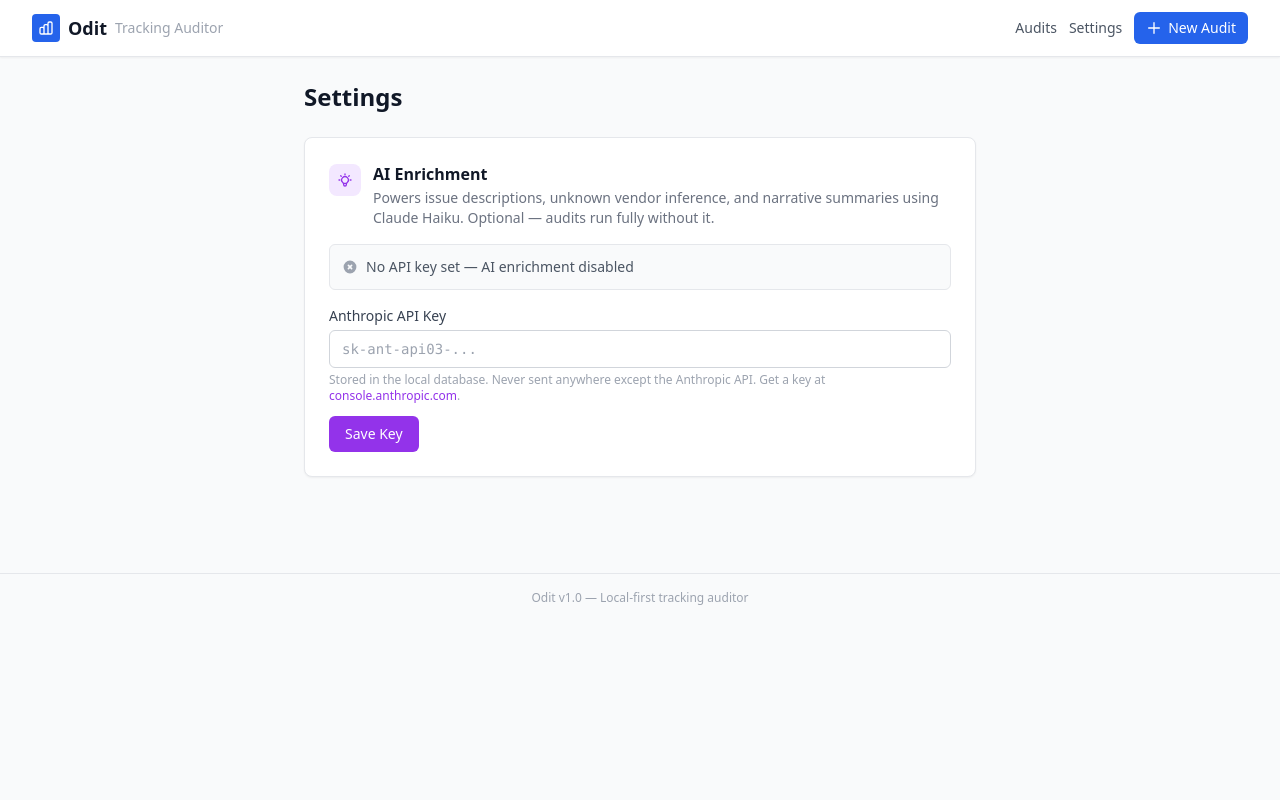
After one commit to venk-hub/Odit, a FastAPI app: template app/templates/settings.html in a window 1280 px wide. The commit adds this page. Run offline with FastAPI, Linux system fonts and the light colour scheme; the template is opened without the code that fills it, so the values that code supplies are empty; some libraries are stand-ins or nearby versions.

Commit message:
Add Settings page for entering Anthropic API key via the UI
- New app_settings DB table (migration 003) for persistent key/value config
- GET/POST /api/settings endpoints — key is masked in responses (last 4 chars only)
- /settings page with masked display, save and clear actions
- Settings link added to nav bar
- Worker reads API key from DB if not set in environment variable
- Fixed LOG_LEVEL case sensitivity bug in app entrypoint (INFO → info for uvicorn)

Co-Authored-By: Claude Sonnet 4.6 <noreply@anthropic.com>

```diff
--- a/app/main.py
+++ b/app/main.py
@@ -8,6 +8,7 @@ import posixpath
 
 from app.config import get_settings
 from app.api import audits, pages, issues, vendors, exports, comparisons
+from app.api import settings as settings_api
 from app.web import routes as web_routes
 
 settings = get_settings()
@@ -43,6 +44,7 @@ app.include_router(issues.router)
 app.include_router(vendors.router)
 app.include_router(exports.router)
 app.include_router(comparisons.router)
+app.include_router(settings_api.router)
 
 # Include Web (template) router
 app.include_router(web_routes.router)
--- a/app/models/__init__.py
+++ b/app/models/__init__.py
@@ -4,6 +4,7 @@ from app.models.vendor import DetectedVendor
 from app.models.issue import Issue
 from app.models.artifact import Artifact
 from app.models.comparison import AuditComparison
+from app.models.setting import AppSetting
 
 __all__ = [
     "AuditRun",
@@ -19,4 +20,5 @@ __all__ = [
     "Issue",
     "Artifact",
     "AuditComparison",
+    "AppSetting",
 ]
--- a/app/templates/base.html
+++ b/app/templates/base.html
@@ -29,6 +29,7 @@
                 </a>
                 <div class="flex items-center gap-3">
                     <a href="/" class="text-sm text-gray-600 hover:text-blue-600 transition-colors">Audits</a>
+                    <a href="/settings" class="text-sm text-gray-600 hover:text-blue-600 transition-colors">Settings</a>
                     <a href="/audits/new"
                         class="inline-flex items-center gap-1.5 bg-blue-600 hover:bg-blue-700 text-white text-sm font-medium px-3 py-1.5 rounded-md transition-colors">
                         <svg class="w-4 h-4" fill="none" stroke="currentColor" viewBox="0 0 24 24">
--- /dev/null
+++ b/app/templates/settings.html
@@ -0,0 +1,134 @@
+{% extends "base.html" %}
+{% block title %}Settings — Odit{% endblock %}
+
+{% block content %}
+<div class="max-w-2xl mx-auto">
+  <h1 class="text-2xl font-semibold text-gray-900 mb-6">Settings</h1>
+
+  <!-- AI Enrichment -->
+  <div class="bg-white border border-gray-200 rounded-lg shadow-sm p-6 mb-6">
+    <div class="flex items-start gap-3 mb-4">
+      <div class="w-8 h-8 bg-purple-100 rounded-lg flex items-center justify-center flex-shrink-0 mt-0.5">
+        <svg class="w-4 h-4 text-purple-600" fill="none" stroke="currentColor" viewBox="0 0 24 24">
+          <path stroke-linecap="round" stroke-linejoin="round" stroke-width="2"
+            d="M9.663 17h4.673M12 3v1m6.364 1.636l-.707.707M21 12h-1M4 12H3m3.343-5.657l-.707-.707m2.828 9.9a5 5 0 117.072 0l-.548.547A3.374 3.374 0 0014 18.469V19a2 2 0 11-4 0v-.531c0-.895-.356-1.754-.988-2.386l-.548-.547z" />
+        </svg>
+      </div>
+      <div>
+        <h2 class="text-base font-semibold text-gray-900">AI Enrichment</h2>
+        <p class="text-sm text-gray-500 mt-0.5">
+          Powers issue descriptions, unknown vendor inference, and narrative summaries using Claude Haiku.
+          Optional — audits run fully without it.
+        </p>
+      </div>
+    </div>
+
+    <!-- Current status -->
+    <div class="mb-4 p-3 rounded-md {% if key_set %}bg-green-50 border border-green-200{% else %}bg-gray-50 border border-gray-200{% endif %}">
+      <div class="flex items-center gap-2">
+        {% if key_set %}
+          <svg class="w-4 h-4 text-green-500 flex-shrink-0" fill="currentColor" viewBox="0 0 20 20">
+            <path fill-rule="evenodd" d="M10 18a8 8 0 100-16 8 8 0 000 16zm3.707-9.293a1 1 0 00-1.414-1.414L9 10.586 7.707 9.293a1 1 0 00-1.414 1.414l2 2a1 1 0 001.414 0l4-4z" clip-rule="evenodd"/>
+          </svg>
+          <span class="text-sm font-medium text-green-800">API key configured</span>
+          <code class="text-xs bg-green-100 text-green-700 px-2 py-0.5 rounded font-mono ml-1">{{ key_masked }}</code>
+          {% if key_source == "env" %}
+            <span class="text-xs text-green-600 ml-1">(from environment variable — edit .env to change)</span>
+          {% endif %}
+        {% else %}
+          <svg class="w-4 h-4 text-gray-400 flex-shrink-0" fill="currentColor" viewBox="0 0 20 20">
+            <path fill-rule="evenodd" d="M10 18a8 8 0 100-16 8 8 0 000 16zM8.707 7.293a1 1 0 00-1.414 1.414L8.586 10l-1.293 1.293a1 1 0 101.414 1.414L10 11.414l1.293 1.293a1 1 0 001.414-1.414L11.414 10l1.293-1.293a1 1 0 00-1.414-1.414L10 8.586 8.707 7.293z" clip-rule="evenodd"/>
+          </svg>
+          <span class="text-sm text-gray-600">No API key set — AI enrichment disabled</span>
+        {% endif %}
+      </div>
+    </div>
+
+    {% if key_source != "env" %}
+    <!-- Key input form -->
+    <form id="settings-form" class="space-y-3">
+      <div>
+        <label for="api-key-input" class="block text-sm font-medium text-gray-700 mb-1">
+          Anthropic API Key
+        </label>
+        <input
+          id="api-key-input"
+          type="password"
+          placeholder="sk-ant-api03-..."
+          class="w-full px-3 py-2 border border-gray-300 rounded-md text-sm font-mono focus:outline-none focus:ring-2 focus:ring-purple-500 focus:border-transparent"
+          autocomplete="off"
+          spellcheck="false"
+        />
+        <p class="text-xs text-gray-400 mt-1">
+          Stored in the local database. Never sent anywhere except the Anthropic API.
+          Get a key at <a href="https://console.anthropic.com" target="_blank" class="text-purple-600 hover:underline">console.anthropic.com</a>.
+        </p>
+      </div>
+
+      <div class="flex items-center gap-2">
+        <button
+          type="button"
+          onclick="saveKey()"
+          class="bg-purple-600 hover:bg-purple-700 text-white text-sm font-medium px-4 py-2 rounded-md transition-colors"
+        >
+          Save Key
+        </button>
+        {% if key_set %}
+        <button
+          type="button"
+          onclick="clearKey()"
+          class="text-sm text-red-600 hover:text-red-700 px-4 py-2 rounded-md border border-red-200 hover:bg-red-50 transition-colors"
+        >
+          Remove Key
+        </button>
+        {% endif %}
+        <span id="save-status" class="text-sm hidden"></span>
+      </div>
+    </form>
+    {% else %}
+    <p class="text-sm text-gray-500">
+      The API key is set via the <code class="bg-gray-100 px-1 rounded text-xs">ANTHROPIC_API_KEY</code>
+      environment variable. To change it, edit your <code class="bg-gray-100 px-1 rounded text-xs">.env</code> file
+      and restart the worker.
+    </p>
+    {% endif %}
+  </div>
+</div>
+
+<script>
+async function saveKey() {
+  const key = document.getElementById('api-key-input').value.trim();
+  if (!key) { showStatus('Enter a key first', 'error'); return; }
+
+  const res = await fetch('/api/settings', {
+    method: 'POST',
+    headers: {'Content-Type': 'application/json'},
+    body: JSON.stringify({anthropic_api_key: key}),
+  });
+  const data = await res.json();
+  if (res.ok) {
+    showStatus('Saved — restart the worker for it to take effect', 'success');
+    setTimeout(() => location.reload(), 1500);
+  } else {
+    showStatus('Failed to save', 'error');
+  }
+}
+
+async function clearKey() {
+  if (!confirm('Remove the API key? AI enrichment will be disabled.')) return;
+  const res = await fetch('/api/settings', {
+    method: 'POST',
+    headers: {'Content-Type': 'application/json'},
+    body: JSON.stringify({anthropic_api_key: ''}),
+  });
+  if (res.ok) { location.reload(); }
+}
+
+function showStatus(msg, type) {
+  const el = document.getElementById('save-status');
+  el.textContent = msg;
+  el.className = `text-sm ${type === 'success' ? 'text-green-600' : 'text-red-600'}`;
+  el.classList.remove('hidden');
+}
+</script>
+{% endblock %}
```
Also changed, not shown: alembic/versions/003_add_app_settings.py (added, +26 -0 lines), app/api/settings.py (added, +85 -0 lines), app/models/setting.py (added, +14 -0 lines), app/web/routes.py (+35 -0 lines), worker/main.py (+15 -1 lines), 1 other file.
